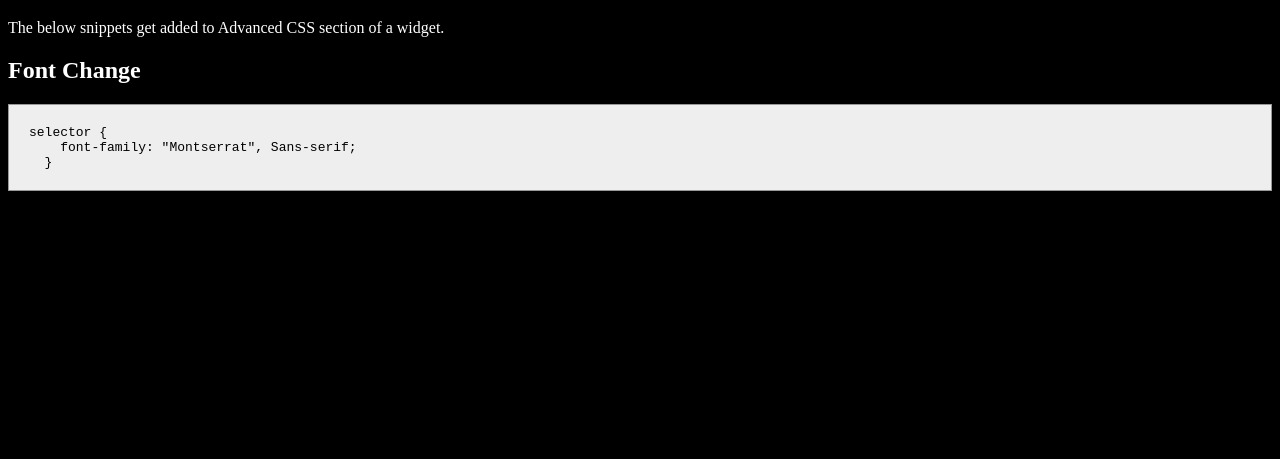
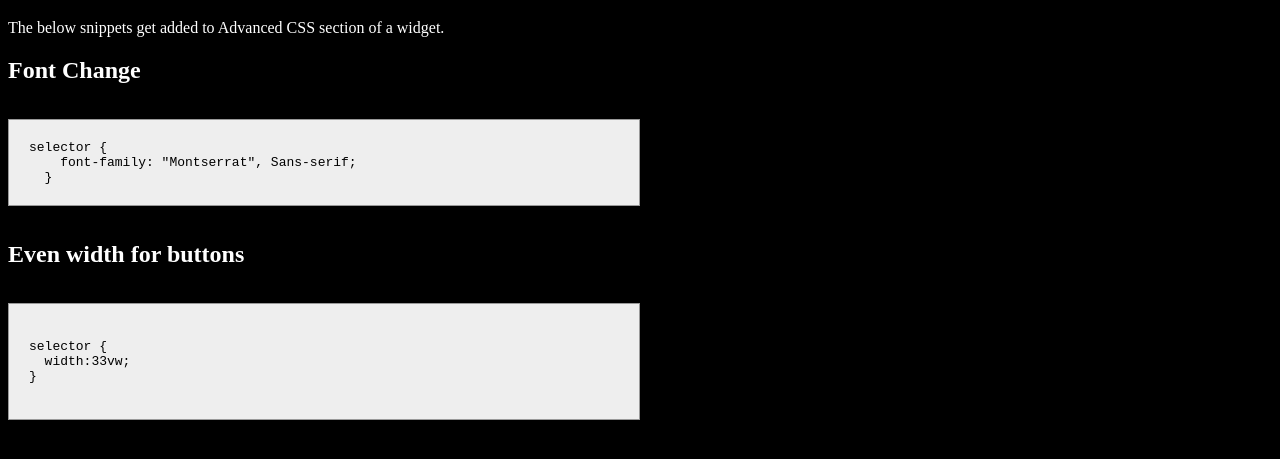
Before and after one commit to MattMarble/Elementor-Tweaks, a website: page index.html in a window 1280 px wide. Shown: the part 61-520 px from the top of the page. Drawn offline with Linux system fonts and the light colour scheme.

Commit message:
Added second example and adjusted style

```diff
--- a/index.html
+++ b/index.html
@@ -6,11 +6,26 @@
 <body>
   <h1>Collection of Elementor Tweaks for Em</h1>
   <p>The below snippets get added to Advanced CSS section of a widget.</p>
-  <h2>Font Change</h2>
-  <pre><code>selector {
+  <div id="snippets">
+    <div class="snippet">
+      <h2>Font Change</h2>
+      <pre>
+      <code>selector {
     font-family: "Montserrat", Sans-serif;
   }
 </code>
 </pre>
+    </div>
+    <div class="snippet">
+      <h2>Even width for buttons</h2>
+      <pre>
+  <code>
+selector {
+  width:33vw;
+}
+  </code>
+</pre>
+    </div>
+  </div>
 </body>
 <footer></footer>
--- a/style.css
+++ b/style.css
@@ -14,3 +14,10 @@ pre code {
   padding: 20px;
   text-align: left;
 }
+#snippets {
+  display: flexbox;
+  flex-flow: row wrap;
+}
+.snippet {
+  width:50%;
+}
```
